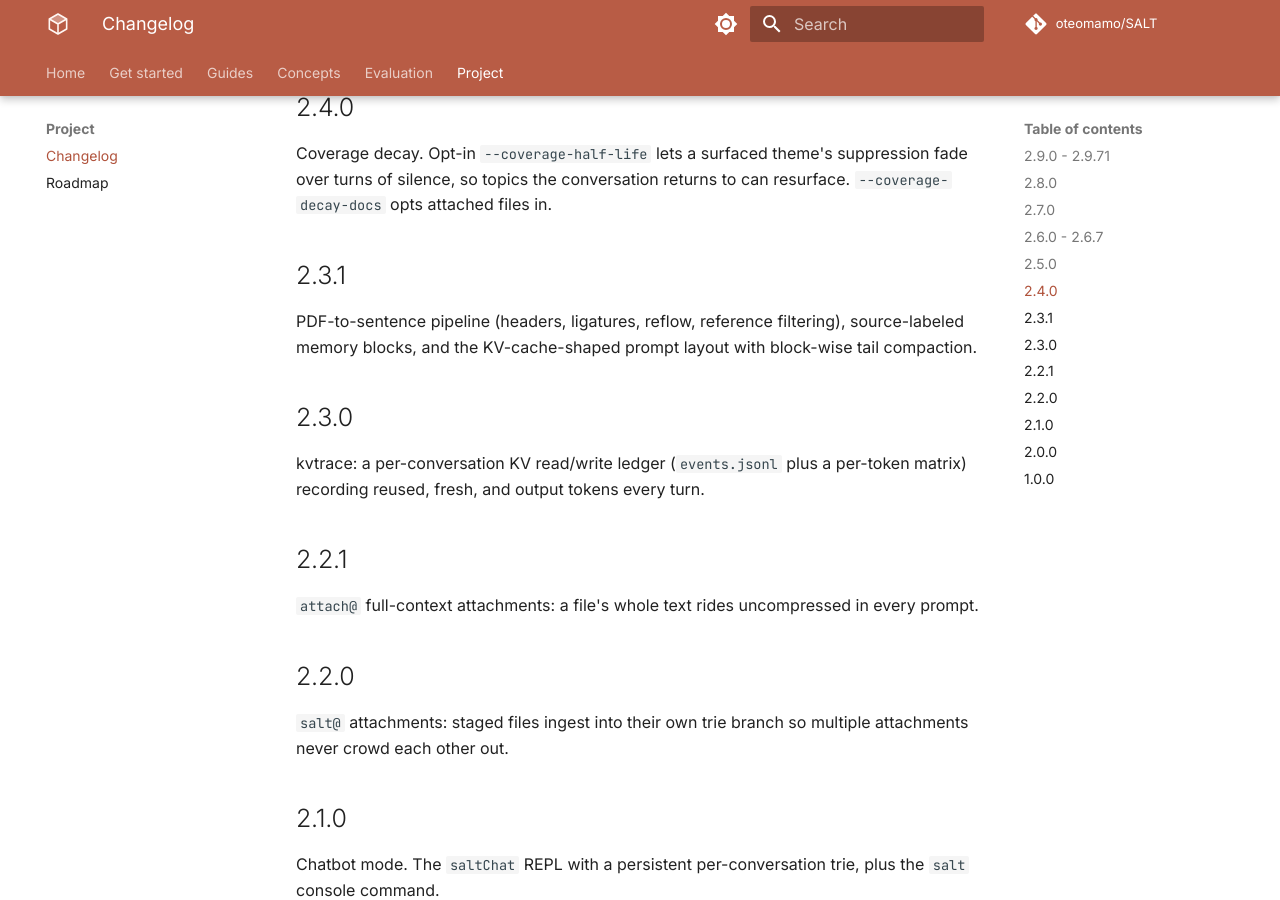
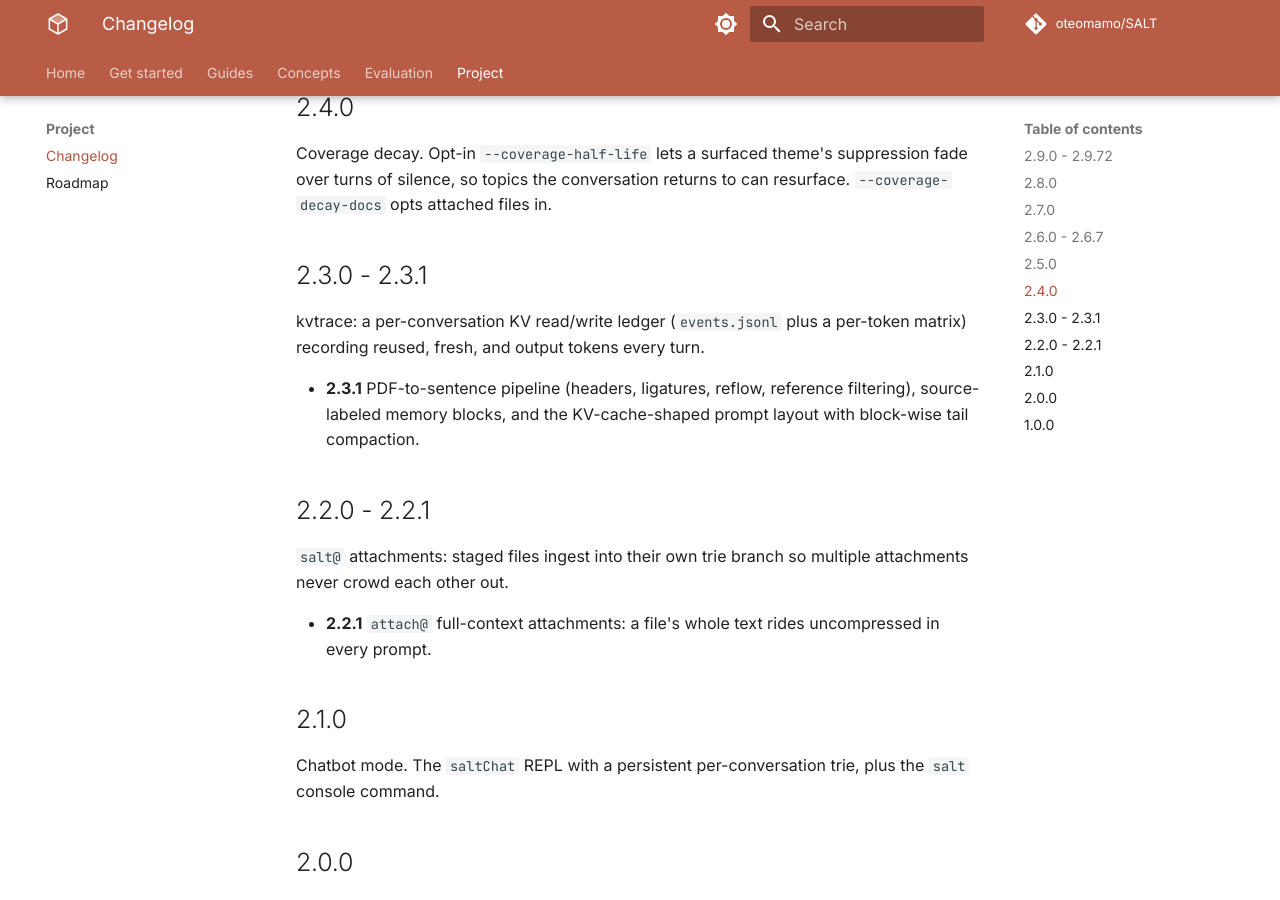
Before and after one commit to oteomamo/SALT, an MkDocs documentation site: the page built from docs/changelog.md, in a window 1280 px wide and 900 px high, scrolled down 2152 px. Built offline with MkDocs 1.6.1 and Material for MkDocs 9.7.7, drawn with Linux system fonts in a browser that asks for light colours; comment, search, counter and statistics services are not loaded; the version menu is left out; some of the changed text lies outside the part shown.

Commit message:
v2.9.72 docs site: patch versions fold into their minor sections
2.3.1 and 2.2.1 lose their own headings and become list entries under
2.3.0 and 2.2.0, whose headings now carry the range, matching the
2.9 and 2.6 sections. Every minor is one section and every patch is a
list item inside it. The 2.9 range heading moves to 2.9.72. Verified
with python scripts/style_gate.py and mkdocs build --strict.

```diff
--- a/docs/changelog.md
+++ b/docs/changelog.md
@@ -3,7 +3,7 @@
 What each version added. Versions match the git tags on the
 [repository](https://github.com/oteomamo/SALT).
 
-## 2.9.0 - 2.9.71
+## 2.9.0 - 2.9.72
 
 Background ingestion for `saltChat`. The per-turn keyword and embedding
 passes moved off the REPL's critical path onto a worker thread, so long
@@ -89,26 +89,22 @@ Coverage decay. Opt-in `--coverage-half-life` lets a surfaced theme's
 suppression fade over turns of silence, so topics the conversation returns
 to can resurface. `--coverage-decay-docs` opts attached files in.
 
-## 2.3.1
-
-PDF-to-sentence pipeline (headers, ligatures, reflow, reference filtering),
-source-labeled memory blocks, and the KV-cache-shaped prompt layout with
-block-wise tail compaction.
-
-## 2.3.0
+## 2.3.0 - 2.3.1
 
 kvtrace: a per-conversation KV read/write ledger (`events.jsonl` plus a
 per-token matrix) recording reused, fresh, and output tokens every turn.
 
-## 2.2.1
+- **2.3.1** PDF-to-sentence pipeline (headers, ligatures, reflow,
+  reference filtering), source-labeled memory blocks, and the
+  KV-cache-shaped prompt layout with block-wise tail compaction.
 
-`attach@` full-context attachments: a file's whole text rides uncompressed
-in every prompt.
-
-## 2.2.0
+## 2.2.0 - 2.2.1
 
 `salt@` attachments: staged files ingest into their own trie branch so
 multiple attachments never crowd each other out.
+
+- **2.2.1** `attach@` full-context attachments: a file's whole text
+  rides uncompressed in every prompt.
 
 ## 2.1.0
 
--- a/pyproject.toml
+++ b/pyproject.toml
@@ -4,7 +4,7 @@ build-backend = "setuptools.build_meta"
 
 [project]
 name = "salt"
-version = "2.9.71"
+version = "2.9.72"
 description = "SALT: Salience-Aware Lexical Trie for Long-Context Compression"
 readme = "README.md"
 license = "MIT"
```
